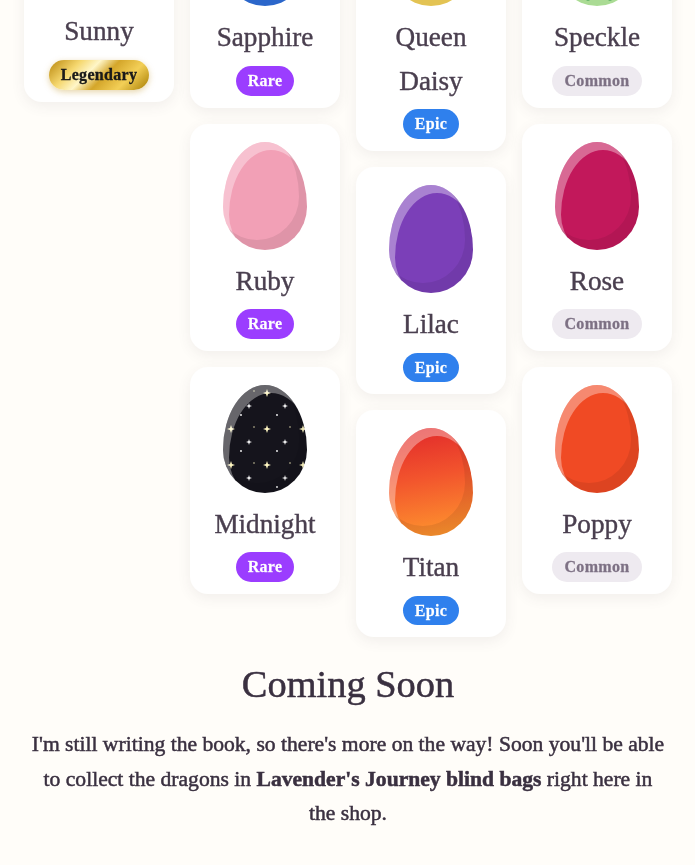
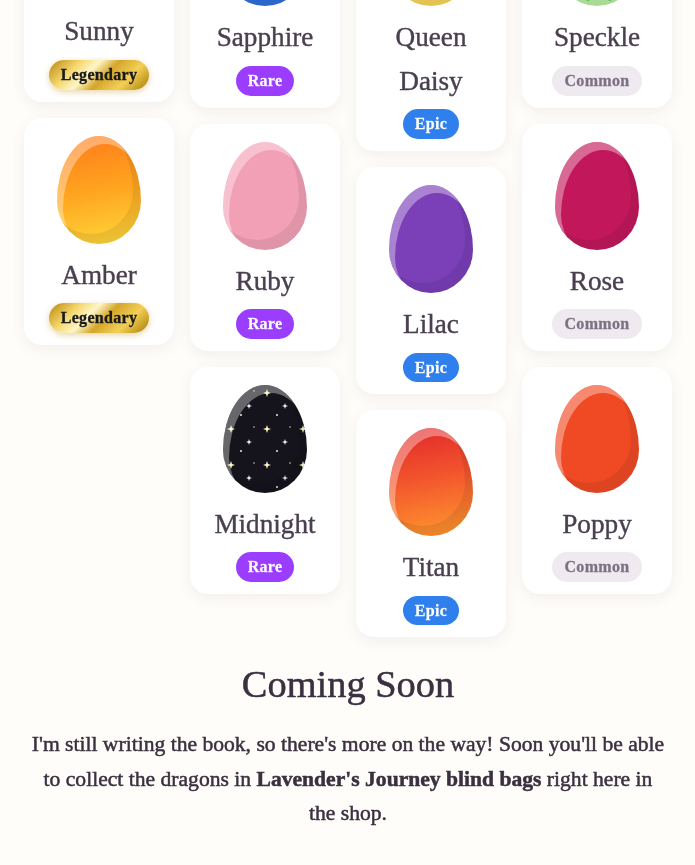
Before and after one commit to LucysTrinketsandTreasures/website-files, a Jekyll site: the page built from book.html, in a window 1280 px wide and 900 px high, scrolled down 1183 px. Shown: the top 865 px of the window, without its empty margins (292-987 px from the left). Built offline with Jekyll 4.4.1, drawn with Linux system fonts in a browser that asks for light colours; some web fonts are replaced.

Commit message:
Add Amber as a legendary dragon

```diff
--- a/book.html
+++ b/book.html
@@ -45,6 +45,11 @@ description: A dragon adventure story Lucy is writing.
           </svg>
         </div>
         <p class="dragon-name">Sunny</p>
+        <p class="rarity rarity-legendary">Legendary</p>
+      </div>
+      <div class="dragon-card">
+        <div class="dragon-egg egg-amber"></div>
+        <p class="dragon-name">Amber</p>
         <p class="rarity rarity-legendary">Legendary</p>
       </div>
     </div>
```
